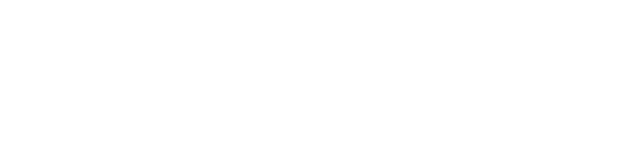
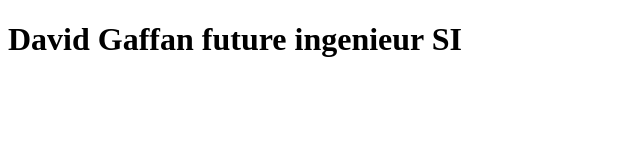
Before and after one commit to davidgaffan/mon-cv, a plain HTML site: page index.html in a window 1280 px wide. Shown: the whole page, without its empty margins (0-640 px from the left). Drawn offline with Linux system fonts and the light colour scheme.

Commit message:
mise en place de la section titre

```diff
--- a/index.html
+++ b/index.html
@@ -6,7 +6,7 @@
   <link rel="stylesheet" href="style.css">
 </head>
 <body>
-  <!-- TITRE -->
+  <h1>David Gaffan future ingenieur SI </h1>
   <!-- DESCRIPTION -->
   <!-- FORMATIONS -->
   <!-- COMPETENCES -->
```
